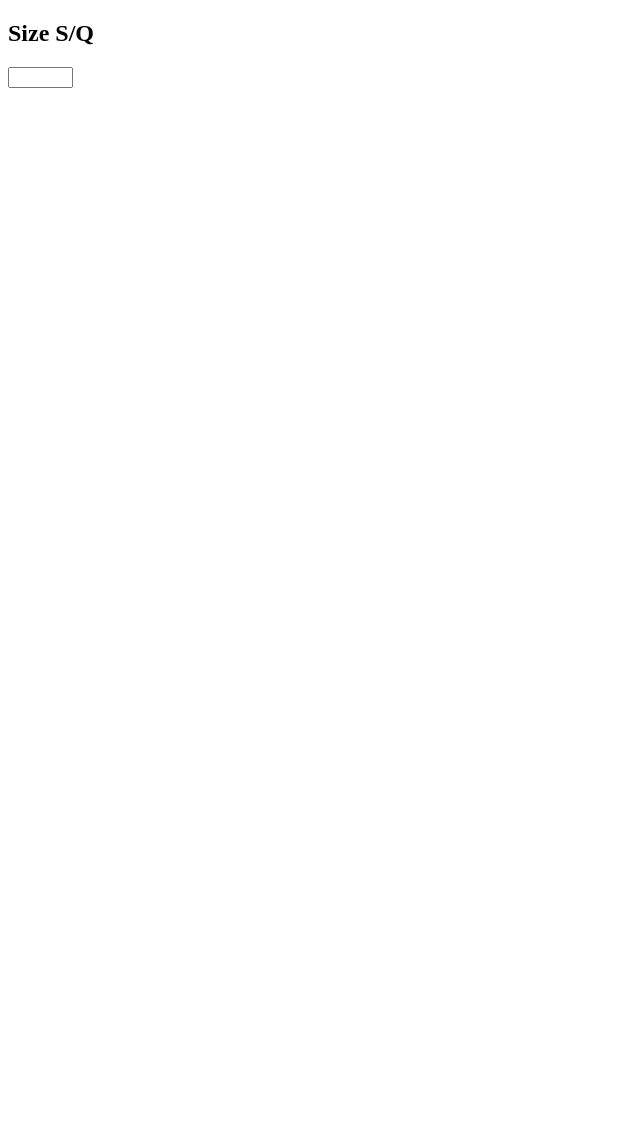
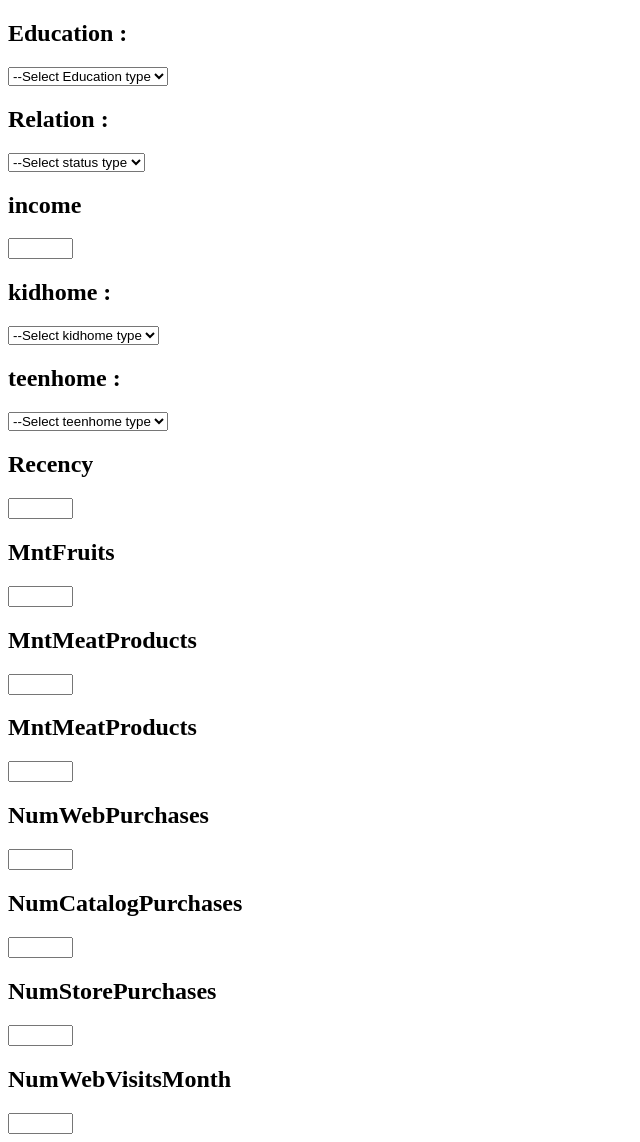
Before and after one commit to tural327/personality_analysis, a Flask app: page / in a window 1280 px wide. Before the commit the part shown is almost empty. Shown: the whole page, without its empty margins (0-640 px from the left). Before the commit the page ends 88 px from the top, so only its background shows below. Run offline with Flask 2, Linux system fonts and the light colour scheme.

Commit message:
inputs added

```diff
--- a/flask_app/templates/index.html
+++ b/flask_app/templates/index.html
@@ -9,8 +9,68 @@
 </head>
 <body>
     <form action="/" method="POST">
-        <h2 class="size">Size S/Q</h2>
-        <input class="size_v" type="text" name="size" size="5" maxlength="6">
+        <h2 class="name">Education :</h2>
+        <select class="option" name="education">
+            <option disabled="disabled" selected="selected">--Select Education type</option>
+            <option>Graduation</option>
+            <option>PhD</option>
+            <option>Basic</option>
+            <option>Master</option>
+            <option>2n Cycle</option>
+        </select>
+<!--rel status-->
+        <h2 class="name">Relation :</h2>
+        <select class="option" name="marrige">
+            <option disabled="disabled" selected="selected">--Select status type</option>
+            <option>Single</option>
+            <option>Together</option>
+            <option>Married</option>
+            <option>Divorced</option>
+            <option>Widow</option>
+            <option>YOLO</option>
+        </select>
 
+        <h2 class="income">income</h2>
+        <input class="income_v" type="text" name="income" size="5" maxlength="6">
+<!--kidhome-->
+        <h2 class="name">kidhome :</h2>
+        <select class="option" name="kidhome">
+            <option disabled="disabled" selected="selected">--Select kidhome type</option>
+            <option>0</option>
+            <option>1</option>
+            <option>2</option>
+        </select>
+<!--teenhome-->
+        <h2 class="name">teenhome :</h2>
+        <select class="option" name="teenhome">
+            <option disabled="disabled" selected="selected">--Select teenhome type</option>
+            <option>0</option>
+            <option>1</option>
+            <option>2</option>
+        </select>
+
+            <h2 class="Recency">Recency</h2>
+            <input class="Recency_v" type="text" name="Recency" size="5" maxlength="6">
+
+            <h2 class="MntFruits">MntFruits</h2>
+            <input class="MntFruits_v" type="text" name="MntFruits" size="5" maxlength="6">
+
+            <h2 class="MntMeatProducts">MntMeatProducts</h2>
+            <input class="MntMeatProducts_v" type="text" name="MntMeatProducts" size="5" maxlength="6">
+
+            <h2 class="NumDealsPurchases">MntMeatProducts</h2>
+            <input class="NumDealsPurchases_v" type="text" name="NumDealsPurchases" size="5" maxlength="6">
+
+            <h2 class="NumWebPurchases">NumWebPurchases</h2>
+            <input class="NumWebPurchases_v" type="text" name="NumWebPurchases" size="5" maxlength="6">
+
+            <h2 class="NumCatalogPurchases">NumCatalogPurchases</h2>
+            <input class="NumCatalogPurchases_v" type="text" name="NumCatalogPurchases" size="5" maxlength="6">
+
+            <h2 class="NumStorePurchases">NumStorePurchases</h2>
+            <input class="NumStorePurchases_v" type="text" name="NumStorePurchases" size="5" maxlength="6">
+
+            <h2 class="NumWebVisitsMonth">NumWebVisitsMonth</h2>
+            <input class="NumWebVisitsMonth_v" type="text" name="NumWebVisitsMonth" size="5" maxlength="6">
     </form>
 </body>
```
